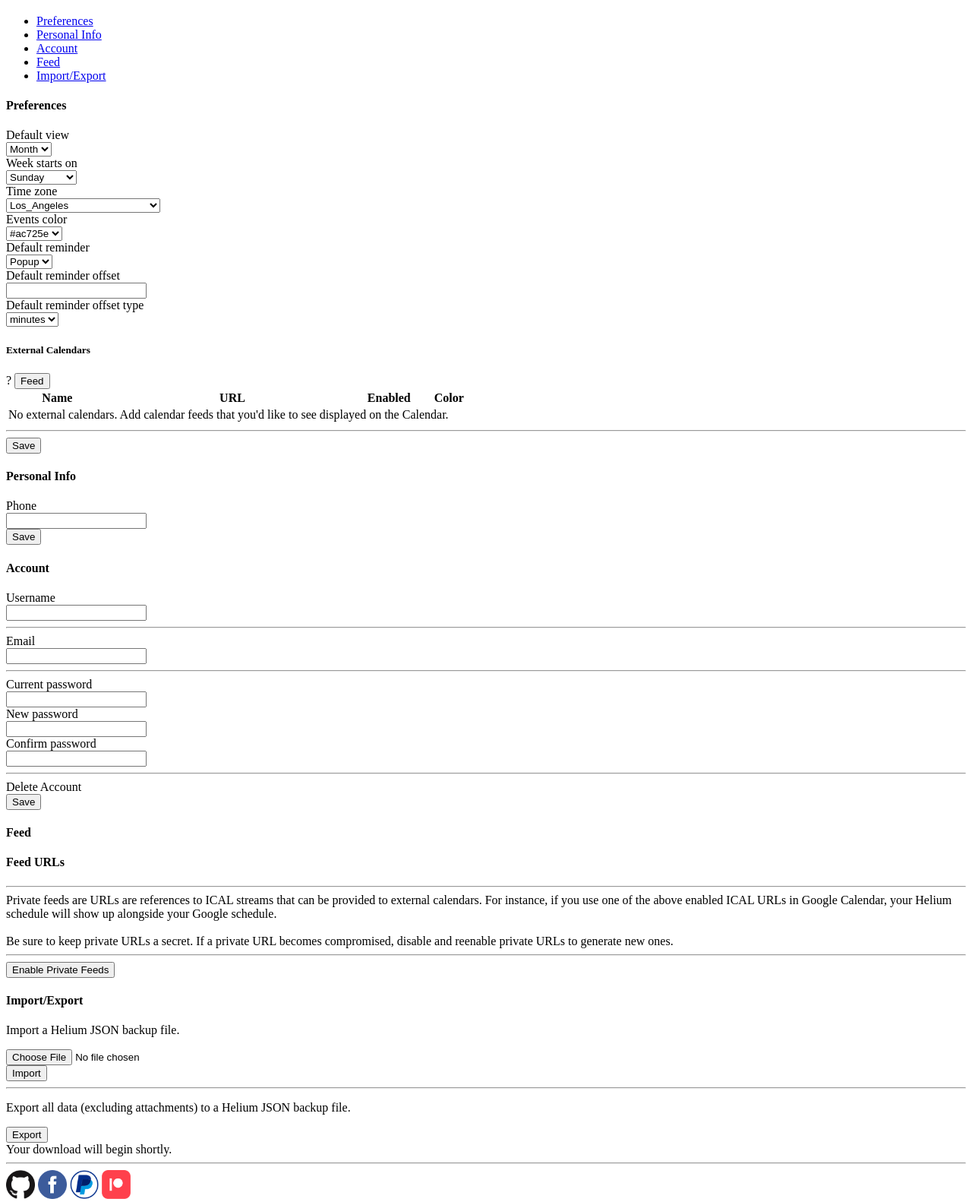
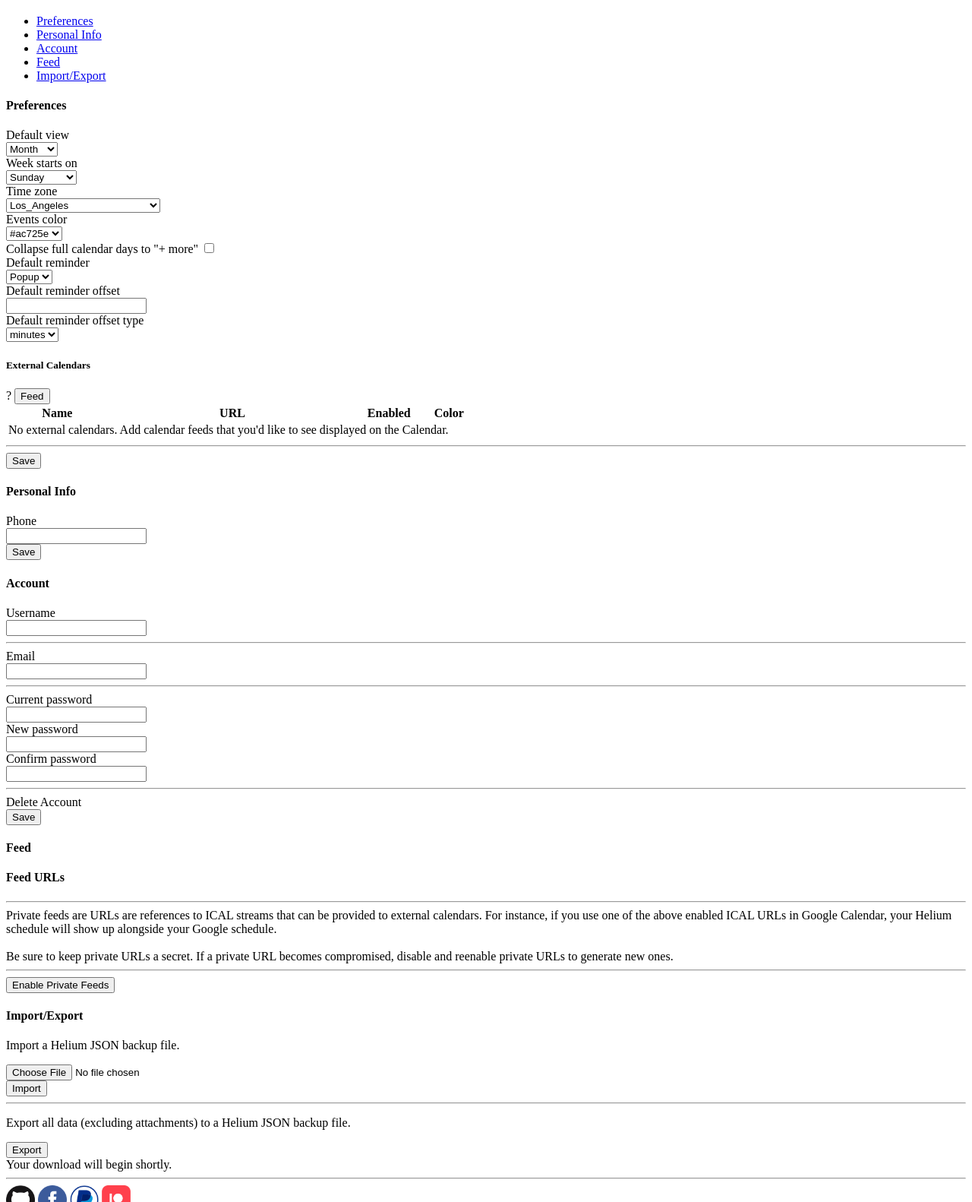
Before and after one commit to HeliumEdu/frontend, a Node project: template src/templates/settings.html in a window 1280 px wide. Shown: the part 338-1920 px from the top of the page at 76% size. Run offline with Node 20 templates, Linux system fonts and the light colour scheme; the template is opened without the code that fills it, so the values that code supplies are empty.

Commit message:
Agenda view now shown in settings, can be set as default. Added "event limit" checkbox to settings.

```diff
--- a/src/assets/js/calendar.js
+++ b/src/assets/js/calendar.js
@@ -19,7 +19,6 @@
 function HeliumCalendar() {
     "use strict";
 
-    // TODO: add backend migration to support new agenda view as default
     this.DEFAULT_VIEWS = ["month", "agendaWeek", "agendaDay", "listWeek", "assignmentsList"];
     this.DONE_TYPING_INTERVAL = 500;
     this.QTIP_SHOW_INTERVAL = 250;
@@ -1066,8 +1065,7 @@
                 noEventsMessage: "Nothing to see here. Change the date or filters, or use another view to add items.",
                 displayEventTime: false,
                 weekNumbersWithinDays: true,
-                // TODO: make this configurable in settings
-                eventLimit: false,
+                eventLimit: helium.USER_PREFS.settings.calendar_event_limit,
                 nowIndicator: true,
                 viewRender: self.refresh_view,
                 eventAfterAllRender: self.refresh_view,
--- a/src/assets/js/settings.js
+++ b/src/assets/js/settings.js
@@ -225,6 +225,7 @@
                       });
             data.push({"name": "private_slug", "value": helium.USER_PREFS.settings.private_slug});
             data.push({"name": "events_color", "value": $("#id_color_select").val()});
+            data.push({"name": "calendar_event_limit", "value": $("#id_calendar_event_limit").is(":checked")});
 
             self.save_externalcalendars(form);
 
@@ -593,6 +594,7 @@
     $("#id_time_zone").trigger("change");
     $("#id_time_zone").trigger("chosen:updated");
     $("#id_color_select").simplecolorpicker("selectColor", helium.USER_PREFS.settings.events_color);
+    $("#id_calendar_event_limit").prop("checked", helium.USER_PREFS.settings.calendar_event_limit);
     $("#id_default_reminder_type").val(helium.USER_PREFS.settings.default_reminder_type);
     $("#id_default_reminder_offset").val(helium.USER_PREFS.settings.default_reminder_offset);
     $("#id_default_reminder_offset_type").val(helium.USER_PREFS.settings.default_reminder_offset_type);
--- a/src/templates/snippets/settings/preferencestab.html
+++ b/src/templates/snippets/settings/preferencestab.html
@@ -21,6 +21,7 @@
                             <option value="1">Week</option>
                             <option value="2">Day</option>
                             <option value="3">List</option>
+                            <option value="4">Agenda</option>
                         </select>
                     </div>
                 </div>
@@ -52,6 +53,13 @@
                     <div class="col-sm-5 col-xs-12">
                         {% include "../colorselect.html" %}
                     </div>
+                </div>
+                <div class="form-group">
+                    <label class="col-sm-4 control-label">Collapse full calendar days to "+ more"</label>
+                    <span class="col-sm-5 col-xs-12">
+                    <input id="id_calendar_event_limit" name="calendar_event_limit" type="checkbox" class="ace"/>
+                        <span class="lbl"></span>
+                    </span>
                 </div>
             </div>
 
```
